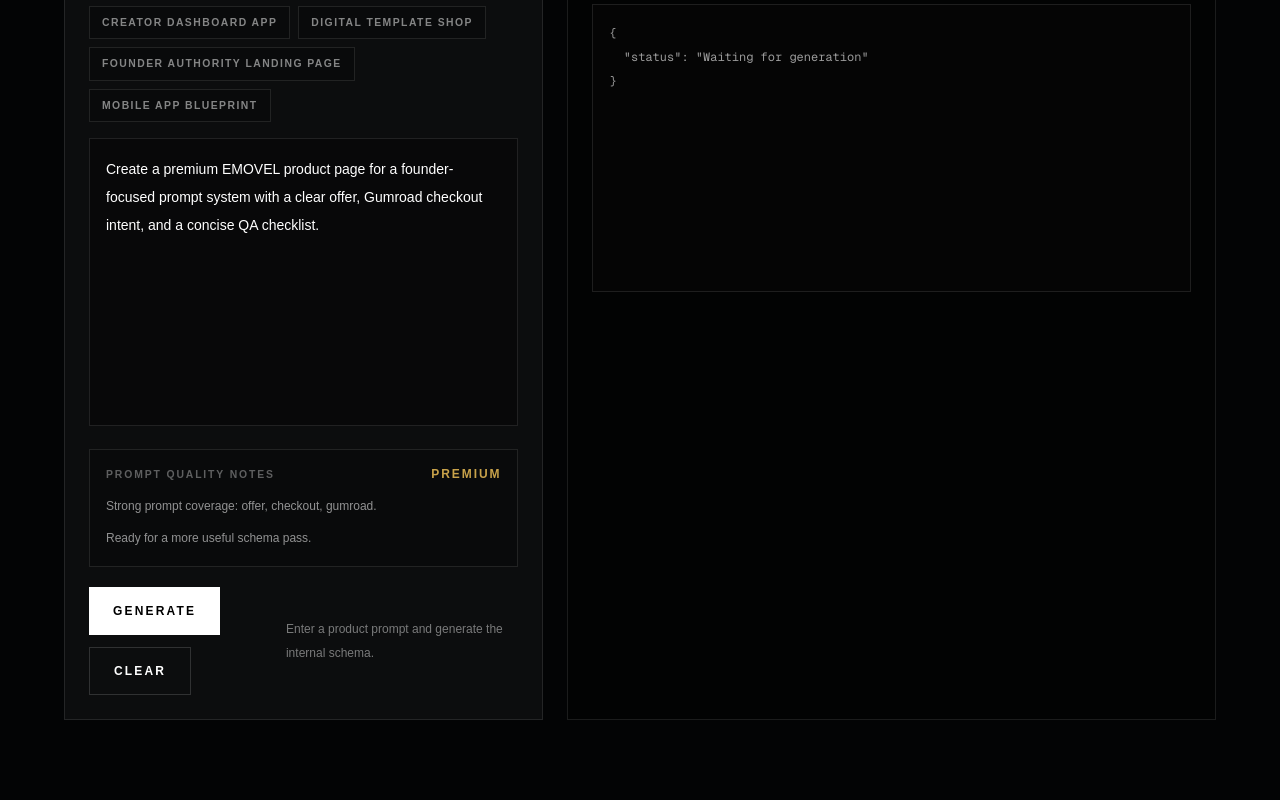
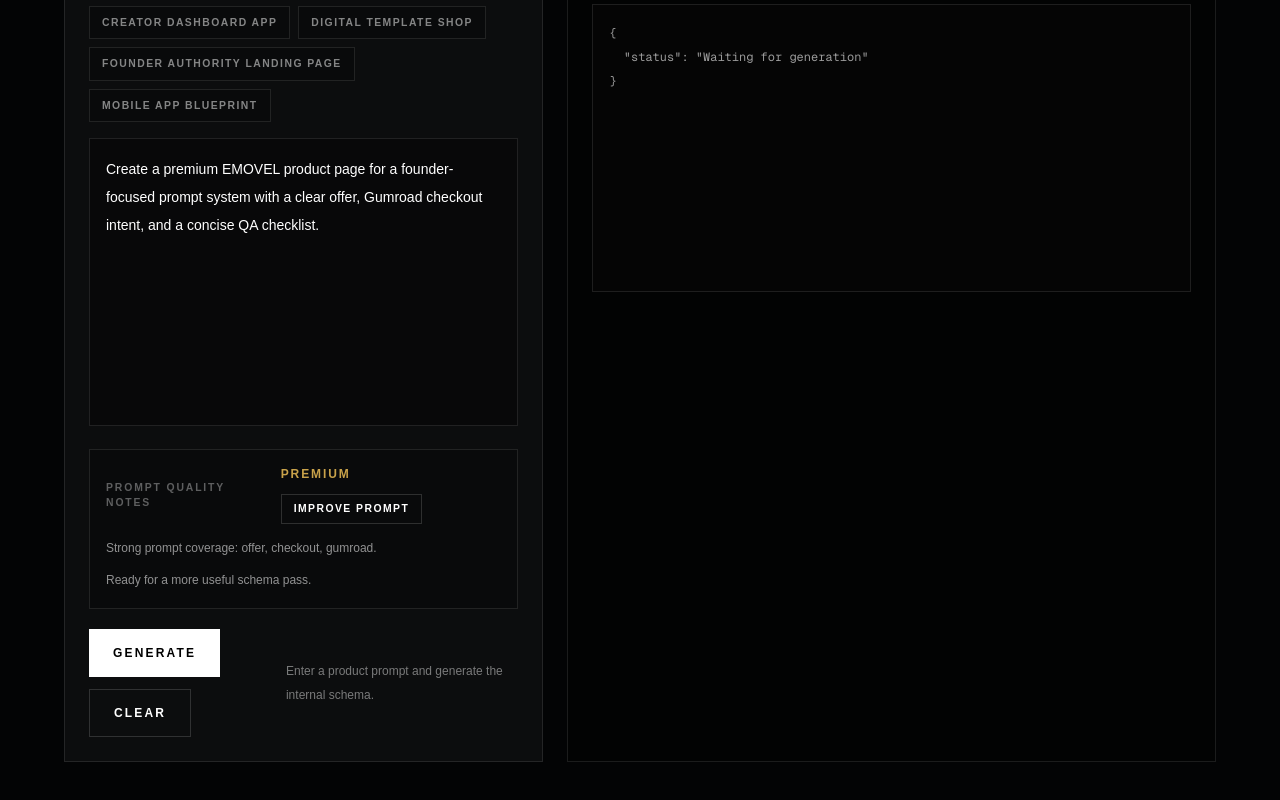
Before and after one commit to flaviusciocan-byte/emovel-next, a Next.js app: page /builder/app-factory in a window 1280 px wide. Shown: the part 453-1253 px from the top of the page. Built offline with nearby package versions, Linux system fonts and the light colour scheme.

Commit message:
Add improve prompt action to App Factory

```diff
--- a/app/builder/app-factory/page.tsx
+++ b/app/builder/app-factory/page.tsx
@@ -143,6 +143,16 @@ function getPromptQuality(value: string): PromptQuality {
   };
 }
 
+function createImprovedPrompt(value: string) {
+  const normalized = value.trim();
+
+  return [
+    `Create a premium EMOVEL app schema from this product idea: "${normalized}".`,
+    "Define a clear commercial offer, target audience, checkout intent, component map, EMOVEL black-and-gold theme direction, and validation requirements.",
+    "Include project info, screens, components, monetization, actions, data model, export targets, and QA checklist.",
+  ].join(" ");
+}
+
 export default function AppFactoryPage() {
   const [prompt, setPrompt] = useState(defaultPrompt);
   const [apiResponse, setApiResponse] = useState<GenerateSchemaResponse | null>(null);
@@ -225,6 +235,14 @@ export default function AppFactoryPage() {
     setStatus("Enter a product prompt and generate the internal schema.");
   }
 
+  function onImprovePrompt() {
+    if (!prompt.trim() || promptQuality.status === "Premium") {
+      return;
+    }
+
+    setPrompt(createImprovedPrompt(prompt));
+  }
+
   return (
     <main className="min-h-screen bg-[#030405] px-6 py-24 text-white sm:px-8 lg:px-10">
       <section className="mx-auto flex w-full max-w-6xl flex-col gap-10">
@@ -271,9 +289,20 @@ export default function AppFactoryPage() {
                 <p className="text-[0.65rem] font-semibold uppercase tracking-[0.18em] text-white/35">
                   Prompt Quality Notes
                 </p>
-                <span className="text-xs font-semibold uppercase tracking-[0.16em] text-[#c8a24a]">
-                  {promptQuality.status}
-                </span>
+                <div className="flex flex-wrap items-center gap-3">
+                  <span className="text-xs font-semibold uppercase tracking-[0.16em] text-[#c8a24a]">
+                    {promptQuality.status}
+                  </span>
+                  {prompt ? (
+                    <button
+                      type="button"
+                      onClick={onImprovePrompt}
+                      className="border border-white/15 px-3 py-1.5 text-[0.65rem] font-semibold uppercase tracking-[0.14em] text-white transition hover:border-[#c8a24a]/70 hover:text-[#c8a24a]"
+                    >
+                      Improve Prompt
+                    </button>
+                  ) : null}
+                </div>
               </div>
               <div className="mt-3 grid gap-2 text-xs leading-6 text-white/55">
                 {promptQuality.notes.map((note) => (
```
